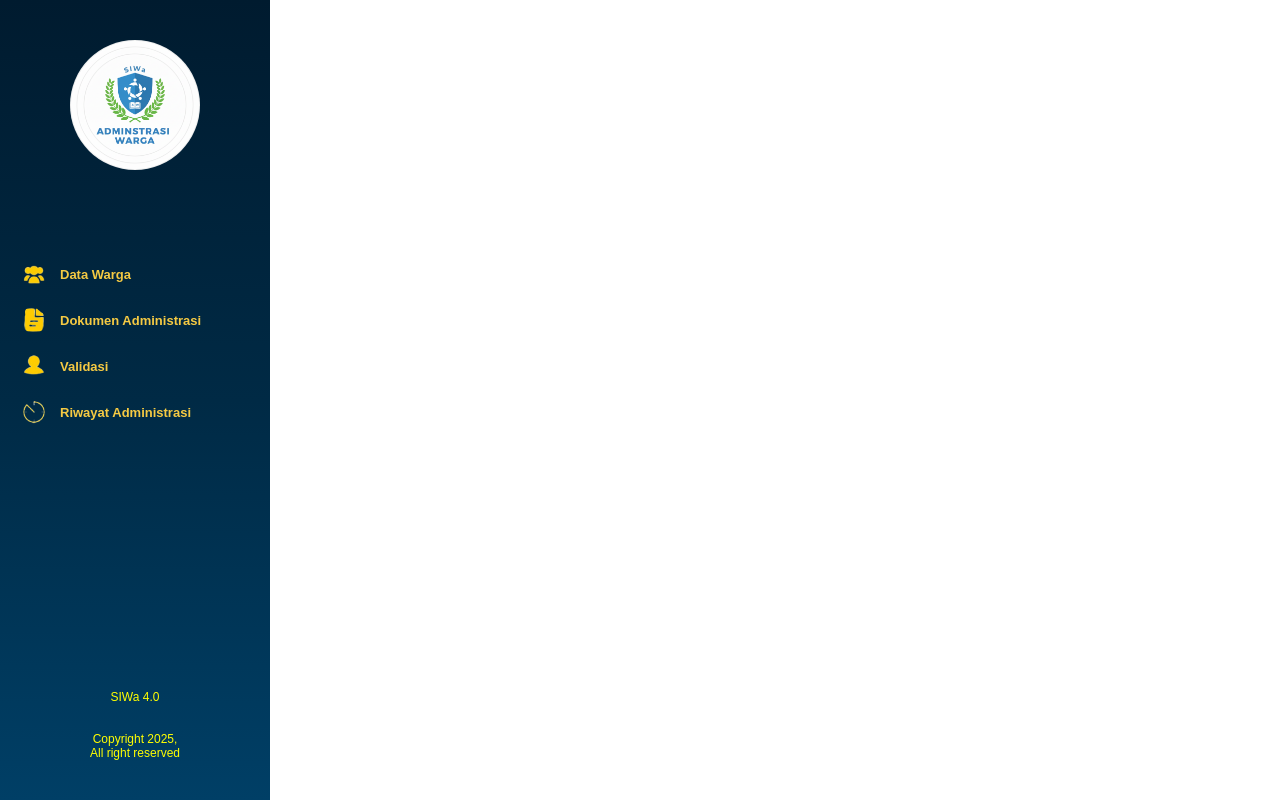
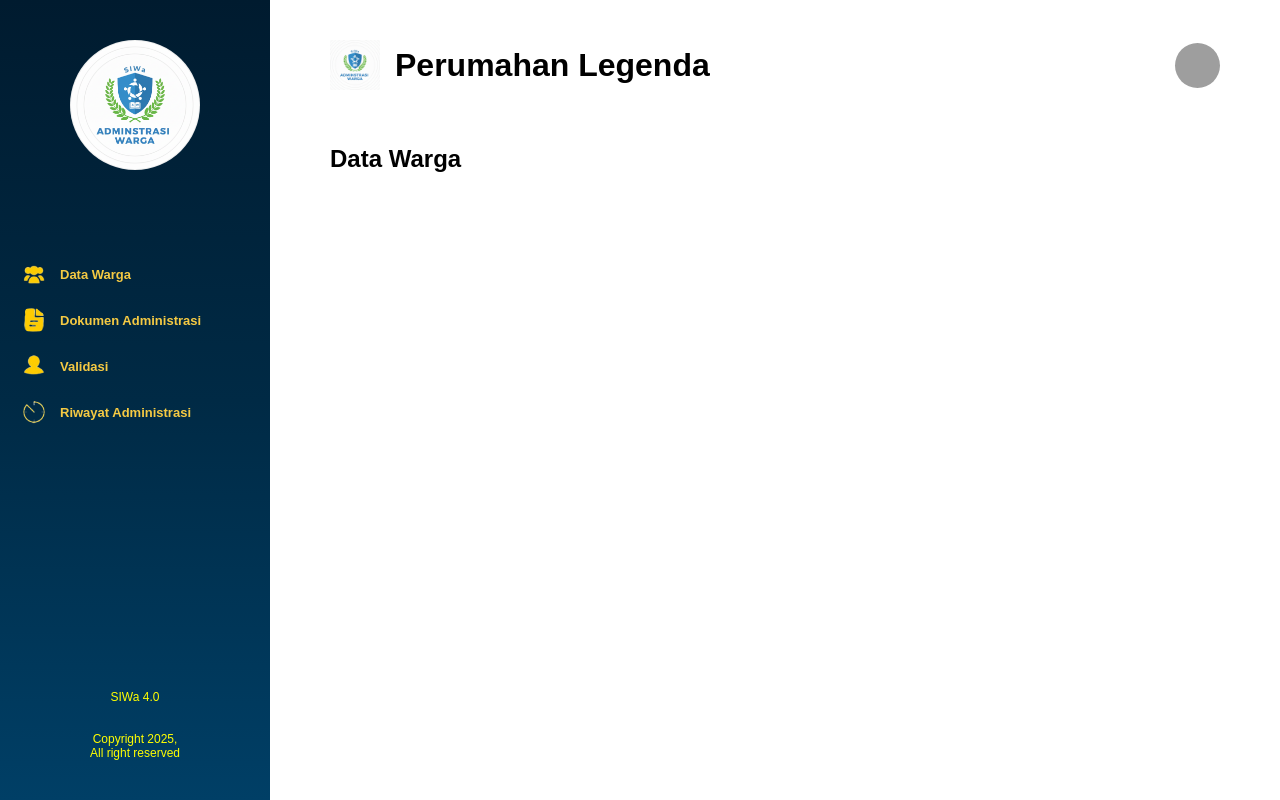
Before and after one commit to naufal7722/PBL-01, a Python web app: template web/template/template.html in a window 1280 px wide. Run offline with Jinja, Linux system fonts and the light colour scheme; the template is opened without the code that fills it, so the values that code supplies are empty; grey boxes are pictures that could not be loaded.

Commit message:
Update template.html

```diff
--- a/web/template/template.html
+++ b/web/template/template.html
@@ -15,7 +15,6 @@
     min-height: 100vh;
   }
   aside {
-
     width: 270px;
     background: linear-gradient(#001b2f,#002a45,#003f66);
     color: #fff;
@@ -23,7 +22,6 @@
     flex-direction: column;
     justify-content: space-between;
     padding: 40px 20px;
-
   }
   .logo {
     display: flex;
@@ -62,6 +60,119 @@
     text-align: center;
     margin-top: 120px;
   }
+  main {
+    flex: 1;
+    padding: 40px 60px;
+  }
+
+  header {
+    display: flex;
+    justify-content: space-between;
+    align-items: center;
+    padding-bottom: 15px;
+    margin-bottom: 40px;
+    position: relative;
+  }
+
+  .header-left {
+    display: flex;
+    align-items: center;
+    gap: 15px;
+  }
+
+  .header-left img {
+    width: 50px;
+  }
+
+  /* === PROFILE === */
+  .profile-container {
+    position: relative;
+  }
+
+  .profile-logo {
+    width: 45px;
+    height: 45px;
+    border-radius: 50%;
+    background-image: url('profil.jpeg');
+    background-size: cover;
+    background-position: center;
+    cursor: pointer;
+  }
+
+  .profile-popup {
+    position: absolute;
+    top: 60px;
+    right: 0;
+    width: 260px;
+    background: #002a45;
+    border-radius: 10px;
+    box-shadow: 0 4px 12px rgba(0,0,0,0.3);
+    overflow: hidden;
+    display: none;
+    z-index: 10;
+    animation: fadeIn 0.25s ease-in-out;
+  }
+
+  @keyframes fadeIn {
+    from {opacity: 0; transform: translateY(-8px);}
+    to {opacity: 1; transform: translateY(0);}
+  }
+
+  .profile-header {
+    background: #001b2f;
+    color: white;
+    padding: 15px;
+    display: flex;
+    align-items: center;
+    gap: 10px;
+  }
+
+  .profile-header .photo {
+    width: 45px;
+    height: 45px;
+    border-radius: 50%;
+    background-image: url('profil.jpeg');
+    background-size: cover;
+    background-position: center;
+    flex-shrink: 0;
+  }
+
+  .profile-header .info {
+    display: flex;
+    flex-direction: column;
+  }
+
+  .profile-header .info strong {
+    font-size: 14px;
+  }
+
+  .profile-header .info small {
+    font-size: 12px;
+    color: #ccc;
+  }
+
+  .profile-body {
+    background:#003f66;
+    color: white;
+    padding: 15px;
+    font-size: 13px;
+    min-height: 300px;
+  }
+
+  .profile-body p {
+    margin: 6px 0;
+  }
+.btn{
+    background-color: #ffB915;
+    color:#001b2f;
+    border-radius: 12px;
+    width: 40%;
+    height: 25px;
+    margin-top: 120px;
+    font-weight: bolder;
+    cursor: pointer;
+}
+
   </style>
 </head>
 <body>
@@ -77,12 +188,64 @@
         <li><img src="logo4.png" alt="">Riwayat Administrasi</li>
       </ul>
     </div>
-
     <div class="footer">
-     <p> SIWa 4.0</p> <br><br>
+      <p>SIWa 4.0</p> <br><br>
       <p>Copyright 2025,<br>All right reserved</p>
     </div>
   </aside>
+  <main>
+    <header>
+      <div class="header-left">
+        <img src="logo.png" alt="Logo">
+        <h1>Perumahan Legenda</h1>
+      </div>
 
+      <!-- PROFILE -->
+      <div class="profile-container">
+        <div class="profile-logo" onclick="toggleProfile()"></div>
+        <div class="profile-popup" id="profilePopup">
+          <div class="profile-header">
+            <div class="photo"></div>
+            <div class="info">
+              <strong>User 1</strong>
+              <small>NIK: XXXXXXXXXXXXX</small>
+            </div>
+          </div>
+          <div class="profile-body">
+            <p>Nama: User1</p>
+            <p>NIK:xxxxxxxxxx</p>
+            <p>No KK:xxxxxxxx</p>
+            <p>Alamat:xxxxxxx</p>
+            <p>No telp:083168552659</p>
+            <p>Email:User1@gmail.com</p>
+            <button class="btn">Log Out</button>
+          </div>
+        </div>
+      </div>
+    </header>
+
+    <!-- 🔹 CHANGED: Gabungkan Judul dan Search dalam satu baris -->
+
+      <h2>Data Warga</h2>
+
+
+
+  </main>
+
+  <script>
+    function toggleProfile() {
+      const popup = document.getElementById('profilePopup');
+      popup.style.display = (popup.style.display === 'block') ? 'none' : 'block';
+    }
+
+    window.onclick = function(e) {
+      const popup = document.getElementById('profilePopup');
+      if (!e.target.closest('.profile-container')) {
+        popup.style.display = 'none';
+      }
+    }
+
+
+  </script>
 </body>
 </html>
```
Lines whose indentation alone changed are shown as unchanged.
